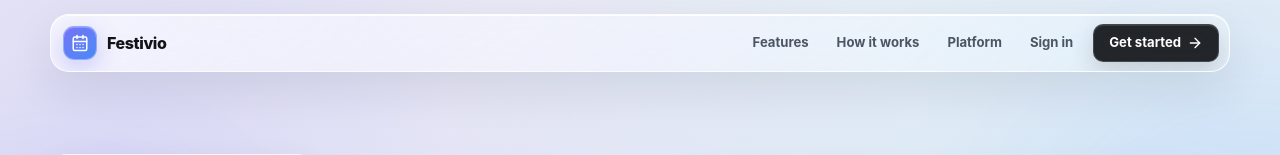
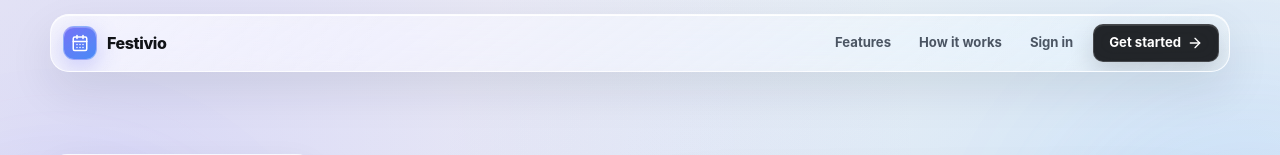
Before and after one commit to chouaib-skitou/Festivio, a React (Create React App) app in the folder frontend/: page / in a window 1280 px wide. Shown: the top 155 px of the page. Built offline with nearby package versions, Linux system fonts and the light colour scheme; no server answers.

Commit message:
style(frontend): remove platform link from public navigation

```diff
--- a/frontend/src/components/NavBar/MarketingNav.js
+++ b/frontend/src/components/NavBar/MarketingNav.js
@@ -22,7 +22,6 @@ const MarketingNav = ({ open, setOpen }) => {
         <div className={`navbar-links marketing-links ${open ? 'open' : ''}`}>
           <a href="/#features" onClick={close}>Features</a>
           <a href="/#workflow" onClick={close}>How it works</a>
-          <Link to="/services" className={active('/services')} onClick={close}>Platform</Link>
           {accessToken ? (
             <Link to="/home" className="nav-cta" onClick={close}>Open workspace <ArrowRight size={16} /></Link>
           ) : (
```
